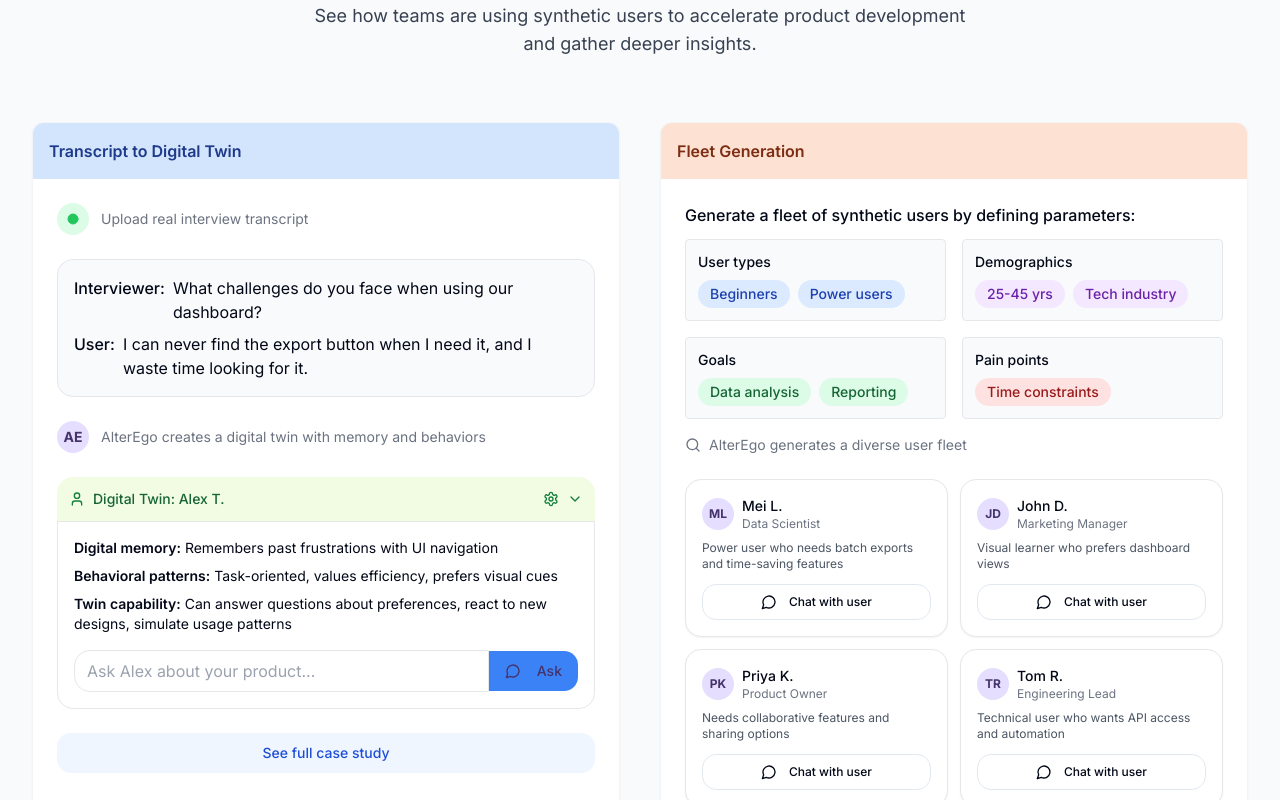
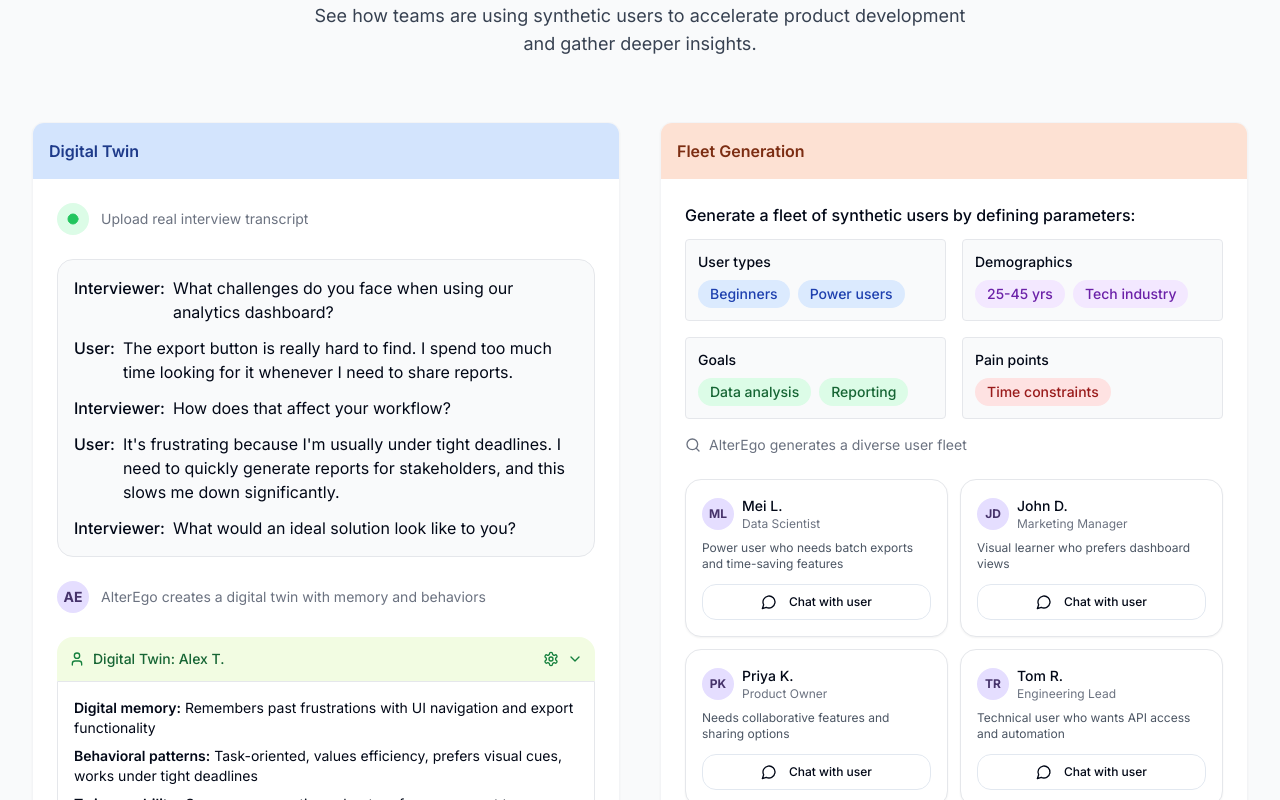
Before and after one commit to igiuseppe/alter-ego, a React (Vite) app: page / in a window 1280 px wide. Shown: the part 2700-3500 px from the top of the page. Built offline with nearby package versions, Linux system fonts and the light colour scheme.

Commit message:
Fix: Update Digital Twin section
- Increased the length of the interview transcript in the Digital Twin section.
- Renamed "Transcript to Digital Twin" to "Digital Twin".

```diff
--- a/src/components/CTA.tsx
+++ b/src/components/CTA.tsx
@@ -59,7 +59,7 @@ const CTA = () => {
   };
 
   return (
-    <section className="relative overflow-hidden py-12 md:py-16">
+    <section className="relative overflow-hidden py-8 md:py-10">
       <div className="absolute inset-0 z-0">
         <div className="absolute top-0 left-0 w-full h-full bg-gradient-to-br from-alterego-lavender/30 via-alterego-peach/20 to-alterego-mint/30"></div>
       </div>
--- a/src/components/Demo.tsx
+++ b/src/components/Demo.tsx
@@ -16,10 +16,10 @@ const Demo = () => {
         </div>
 
         <div className="grid grid-cols-1 lg:grid-cols-2 gap-10">
-          {/* Demo 1: Transcript to Digital Twin */}
+          {/* Demo 1: Digital Twin */}
           <div className="bg-white rounded-xl shadow-sm overflow-hidden border border-gray-100">
             <div className="bg-alterego-blue p-4">
-              <h3 className="font-semibold text-blue-900">Transcript to Digital Twin</h3>
+              <h3 className="font-semibold text-blue-900">Digital Twin</h3>
             </div>
 
             <div className="p-6">
@@ -31,13 +31,25 @@ const Demo = () => {
               </div>
 
               <div className="mb-6 bg-gray-50 rounded-lg p-4 border border-gray-200">
-                <div className="flex mb-2">
+                <div className="flex mb-3">
                   <span className="font-medium mr-2">Interviewer:</span>
-                  <p>What challenges do you face when using our dashboard?</p>
+                  <p>What challenges do you face when using our analytics dashboard?</p>
+                </div>
+                <div className="flex mb-3">
+                  <span className="font-medium mr-2">User:</span>
+                  <p>The export button is really hard to find. I spend too much time looking for it whenever I need to share reports.</p>
+                </div>
+                <div className="flex mb-3">
+                  <span className="font-medium mr-2">Interviewer:</span>
+                  <p>How does that affect your workflow?</p>
+                </div>
+                <div className="flex mb-3">
+                  <span className="font-medium mr-2">User:</span>
+                  <p>It's frustrating because I'm usually under tight deadlines. I need to quickly generate reports for stakeholders, and this slows me down significantly.</p>
                 </div>
                 <div className="flex">
-                  <span className="font-medium mr-2">User:</span>
-                  <p>I can never find the export button when I need it, and I waste time looking for it.</p>
+                  <span className="font-medium mr-2">Interviewer:</span>
+                  <p>What would an ideal solution look like to you?</p>
                 </div>
               </div>
 
@@ -62,10 +74,10 @@ const Demo = () => {
 
                 <div className="border border-gray-200 p-4 rounded-b-lg">
                   <p className="text-sm mb-2">
-                    <span className="font-semibold">Digital memory:</span> Remembers past frustrations with UI navigation
+                    <span className="font-semibold">Digital memory:</span> Remembers past frustrations with UI navigation and export functionality
                   </p>
                   <p className="text-sm mb-2">
-                    <span className="font-semibold">Behavioral patterns:</span> Task-oriented, values efficiency, prefers visual cues
+                    <span className="font-semibold">Behavioral patterns:</span> Task-oriented, values efficiency, prefers visual cues, works under tight deadlines
                   </p>
                   <p className="text-sm mb-3">
                     <span className="font-semibold">Twin capability:</span> Can answer questions about preferences, react to new designs, simulate usage patterns
```
